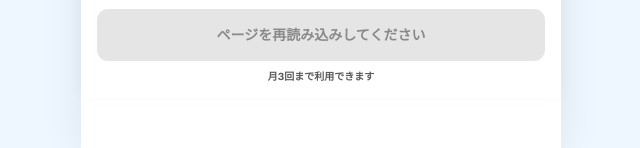
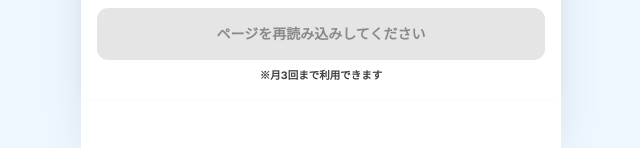
Before and after one commit to mori10tech/akanuke-ai, a Next.js app: page /upload in a window 1280 px wide. Shown: the part 702-850 px from the top of the page, without its empty margins (319-959 px from the left). Built offline with nearby package versions, Linux system fonts and the light colour scheme; no server answers; the database is empty.

Commit message:
診断画面の写真案内を整理

```diff
--- a/app/upload/UploadClient.tsx
+++ b/app/upload/UploadClient.tsx
@@ -1241,10 +1241,10 @@ router.push("/analyzing");
 ) : null}
             </button>
 
-            <p className="mt-2 text-center text-[10px] font-bold text-black/65">
+            <p className="mt-2 text-center text-[10.5px] font-bold text-black/75">
               {isDiagnosisLimitReached
                 ? "翌月1日に利用回数がリセットされます"
-                : "月3回まで利用できます"}
+                : "※月3回まで利用できます"}
             </p>
           </div>
         </div>
```
